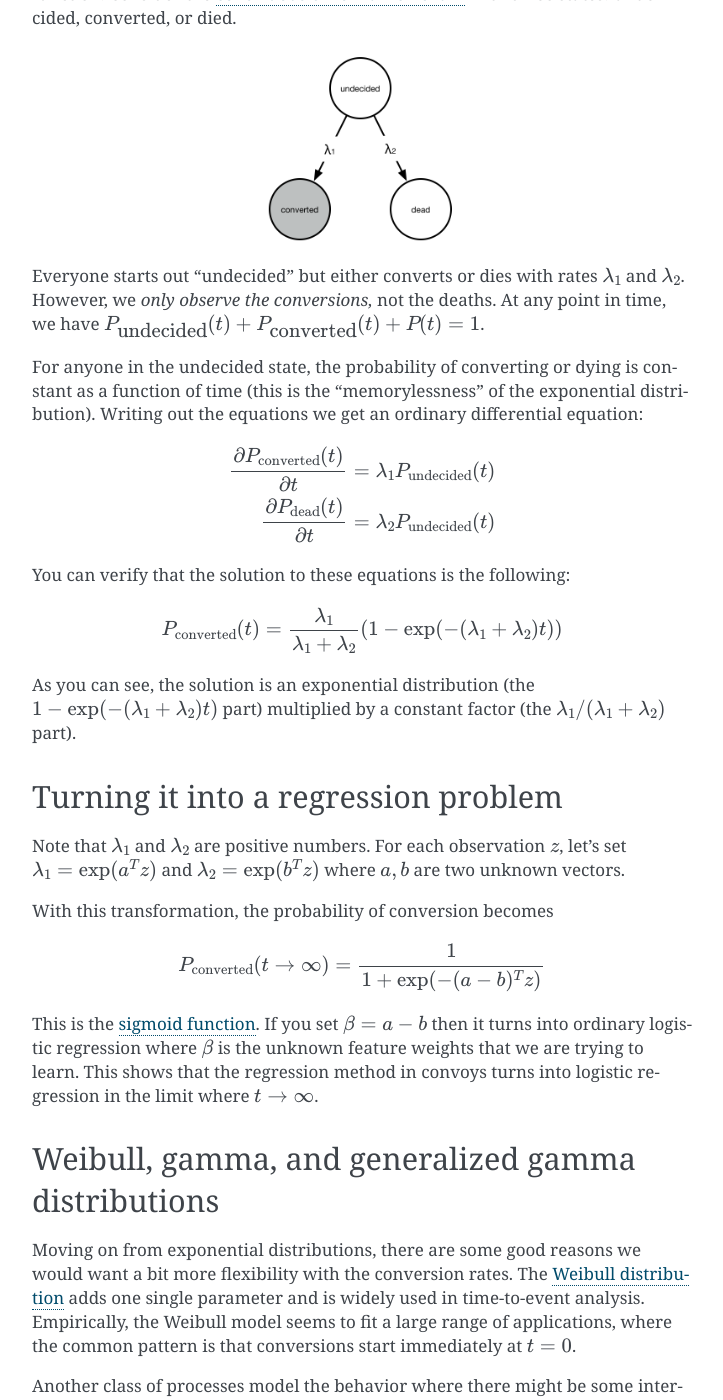
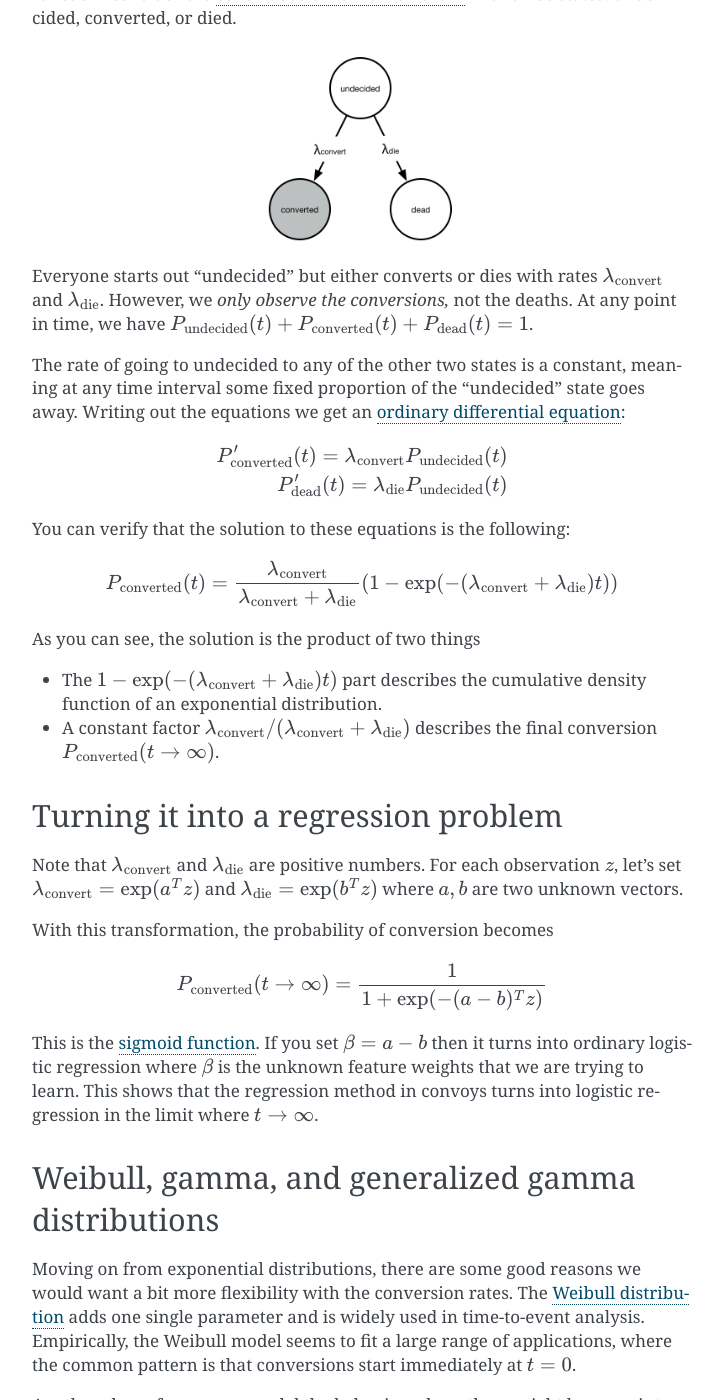
Before and after one commit to better/convoys, a Sphinx documentation site: the page built from docs/motivation.rst, in a window 1280 px wide and 1400 px high, scrolled down 1065 px. Shown: the whole window, without its empty margins (388-1111 px from the left). Built offline with Sphinx 7.4.7, drawn with Linux system fonts in a browser that asks for light colours; the version number could not be read and is left out.

Commit message:
more minor updates

```diff
--- a/docs/motivation.rst
+++ b/docs/motivation.rst
@@ -19,25 +19,28 @@ A simple toy problem also demonstrates why we would expect to get a time-depende
    :align: center
    :height: 200px
 
-Everyone starts out "undecided" but either converts or dies with rates :math:`\lambda_1` and :math:`\lambda_2`. However, we *only observe the conversions,* not the deaths. At any point in time, we have :math:`P_{\mbox{undecided}}(t) + P_{\mbox{converted}}(t) + P_{}(t) = 1`.
+Everyone starts out "undecided" but either converts or dies with rates :math:`\lambda_{\text{convert}}` and :math:`\lambda_{\text{die}}`. However, we *only observe the conversions,* not the deaths. At any point in time, we have :math:`P_{\text{undecided}}(t) + P_{\text{converted}}(t) + P_{\text{dead}}(t) = 1`.
 
-For anyone in the undecided state, the probability of converting or dying is constant as a function of time (this is the "memorylessness" of the exponential distribution). Writing out the equations we get an ordinary differential equation:
+The rate of going to undecided to any of the other two states is a constant, meaning at any time interval some fixed proportion of the "undecided" state goes away. Writing out the equations we get an `ordinary differential equation <https://en.wikipedia.org/wiki/Ordinary_differential_equation>`_:
 
 .. math::
-   \frac{\partial P_{\text{converted}}(t)}{\partial t} = \lambda_1 P_{\text{undecided}}(t) \\
-   \frac{\partial P_{\text{dead}}(t)}{\partial t} = \lambda_2 P_{\text{undecided}}(t)
+   P'_{\text{converted}}(t) = \lambda_{\text{convert}} P_{\text{undecided}}(t) \\
+   P'_{\text{dead}}(t) = \lambda_{\text{die}} P_{\text{undecided}}(t)
 
 You can verify that the solution to these equations is the following:
 
 .. math::
-   P_{\text{converted}}(t) = \frac{\lambda_1}{\lambda_1 + \lambda_2}\left(1 - \exp(-(\lambda_1 + \lambda_2)t)\right)
+   P_{\text{converted}}(t) = \frac{\lambda_{\text{convert}}}{\lambda_{\text{convert}} + \lambda_{\text{die}}}\left(1 - \exp(-(\lambda_{\text{convert}} + \lambda_{\text{die}})t)\right)
 
-As you can see, the solution is an exponential distribution (the :math:`1 - \exp(-(\lambda_1 + \lambda_2)t)` part) multiplied by a constant factor (the :math:`\lambda_1/(\lambda_1 + \lambda_2)` part).
+As you can see, the solution is the product of two things
+
+- The :math:`1 - \exp(-(\lambda_{\text{convert}} + \lambda_{\text{die}})t)` part describes the cumulative density function of an exponential distribution.
+- A constant factor :math:`\lambda_{\text{convert}}/(\lambda_{\text{convert}} + \lambda_{\text{die}})` describes the final conversion :math:`P_{\text{converted}}(t \rightarrow \infty)`.
 
 Turning it into a regression problem
 ------------------------------------
 
-Note that :math:`\lambda_1` and :math:`\lambda_2` are positive numbers. For each observation :math:`z`, let's set :math:`\lambda_1 = \exp(a^Tz)` and :math:`\lambda_2 = \exp(b^Tz)` where :math:`a, b` are two unknown vectors.
+Note that :math:`\lambda_{\text{convert}}` and :math:`\lambda_{\text{die}}` are positive numbers. For each observation :math:`z`, let's set :math:`\lambda_{\text{convert}} = \exp(a^Tz)` and :math:`\lambda_{\text{die}} = \exp(b^Tz)` where :math:`a, b` are two unknown vectors.
 
 With this transformation, the probability of conversion becomes
 
```
Also changed, not shown: docs/images/exponential-markov-chain.png.
